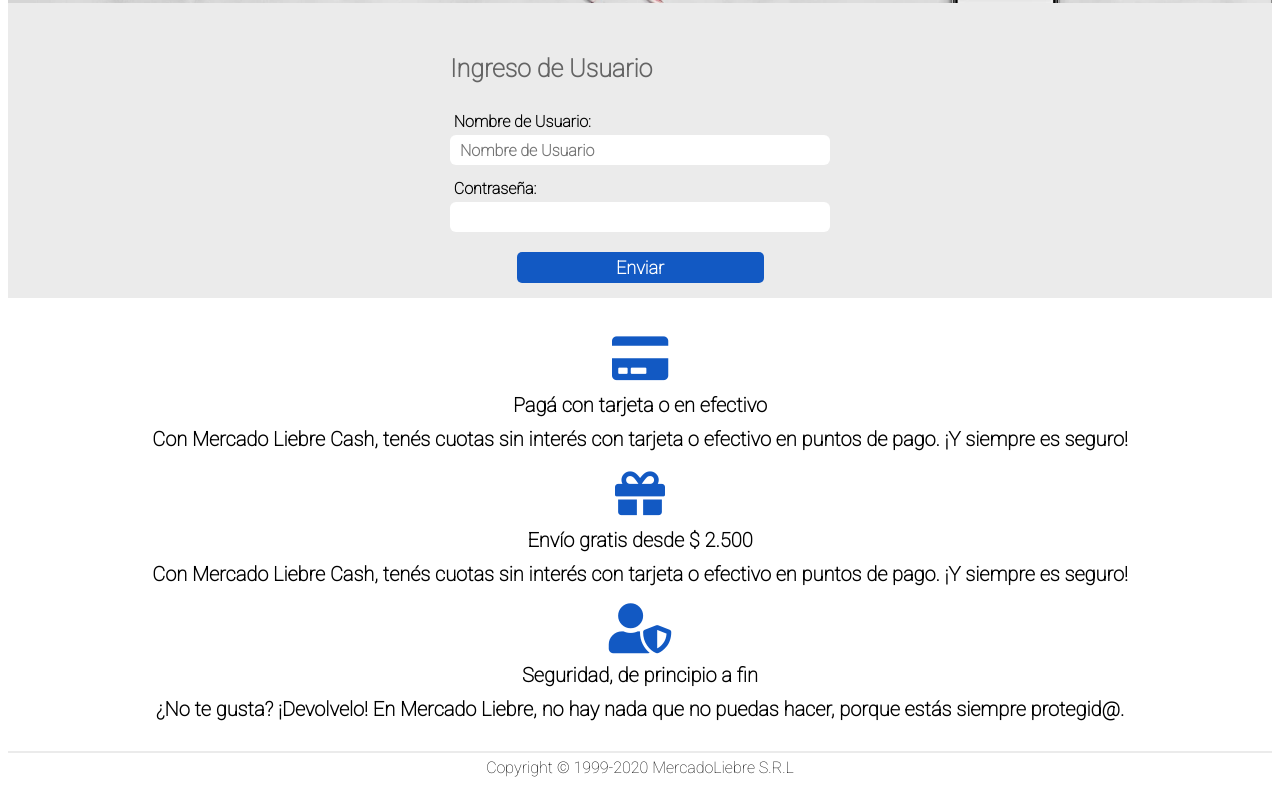
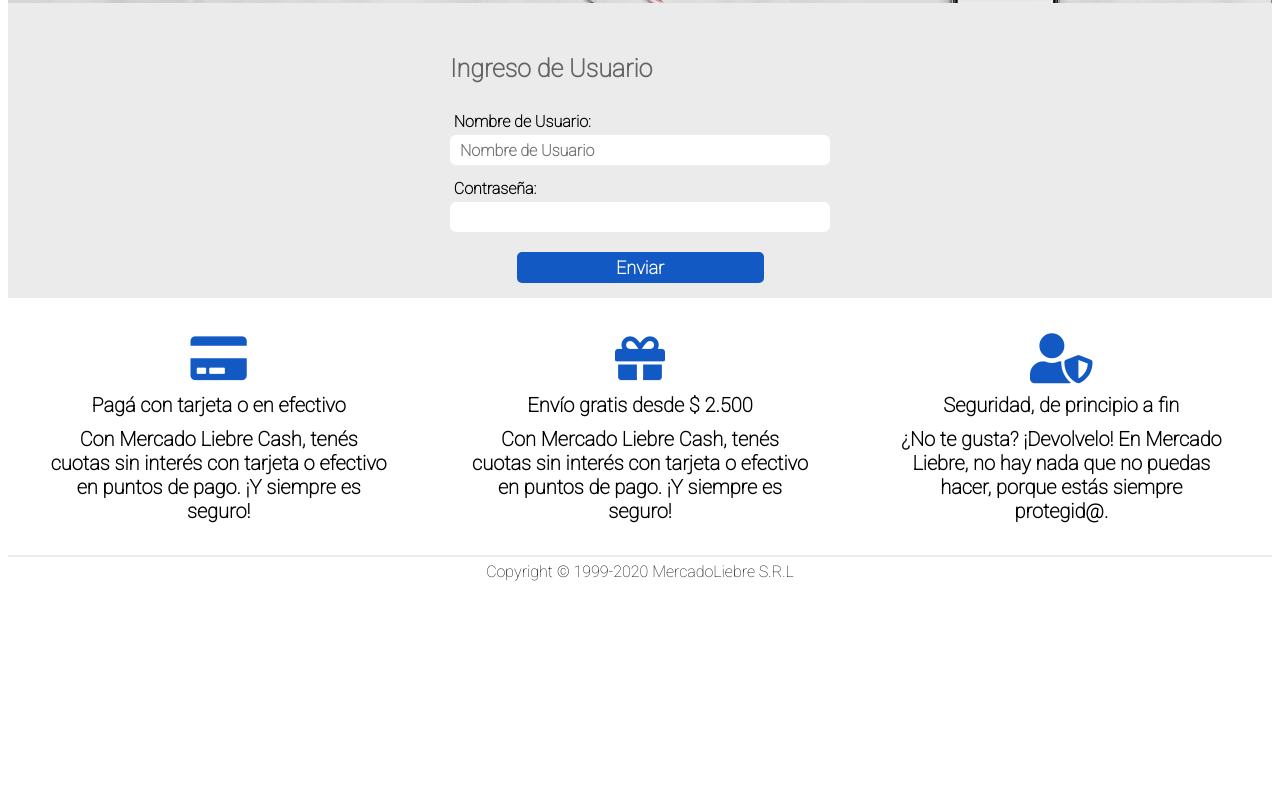
Before and after one commit to ricardoarielmartinez/mercadoLiebre, a website: page views/login.html in a window 1280 px wide. Shown: the part 466-1269 px from the top of the page. After the commit the page ends 1073 px from the top, so only its background shows below. Drawn offline with Linux system fonts and the light colour scheme; files that its build step writes are made by us from their sources; files whose address does not match are found by name.

Commit message:
Se modifica footer

```diff
--- a/views/login.html
+++ b/views/login.html
@@ -92,27 +92,29 @@
         </div>
     </main>
     <footer class="TituloPie">
-        <Section >
+        <div class="titulopie-div">
+            <Section class="titulopie-div__seccion" >
                 <i class="fas fa-credit-card iconoFooter"></i>
                 <h3> Pagá con tarjeta o en efectivo</h3>
                 <p>Con Mercado Liebre Cash, tenés cuotas sin interés con tarjeta o efectivo en
                     puntos de pago. ¡Y siempre es seguro!</p>
             </Section>
-        <Section>
+            <Section class="titulopie-div__seccion">
                 <i class="fas fa-gift iconoFooter"></i>
                 <h3 >Envío gratis desde $ 2.500</h3>
                 <p>Con Mercado Liebre Cash, tenés cuotas sin interés con tarjeta o efectivo en
                     puntos de pago. ¡Y siempre es seguro!</p>
             </Section>
-        <Section>
+            <Section class="titulopie-div__seccion">
                 <i class="fas fa-user-shield iconoFooter"></i>
                 <h3 >Seguridad, de principio a fin</h3>
                 <p>¿No te gusta? ¡Devolvelo! En Mercado Liebre, no hay nada que no puedas hacer,
                     porque estás siempre protegid@.</p>
             </Section>
-        <Section>
+        </div>
+        <div>
             <h4 class="copyright">Copyright © 1999-2020 MercadoLiebre S.R.L</h4>
-        </Section>
+        </div>
     </footer>
 </body>
 </html>
```
Also changed, not shown: views/register.html (+7 -5 lines). Lines whose indentation alone changed are shown as unchanged.
